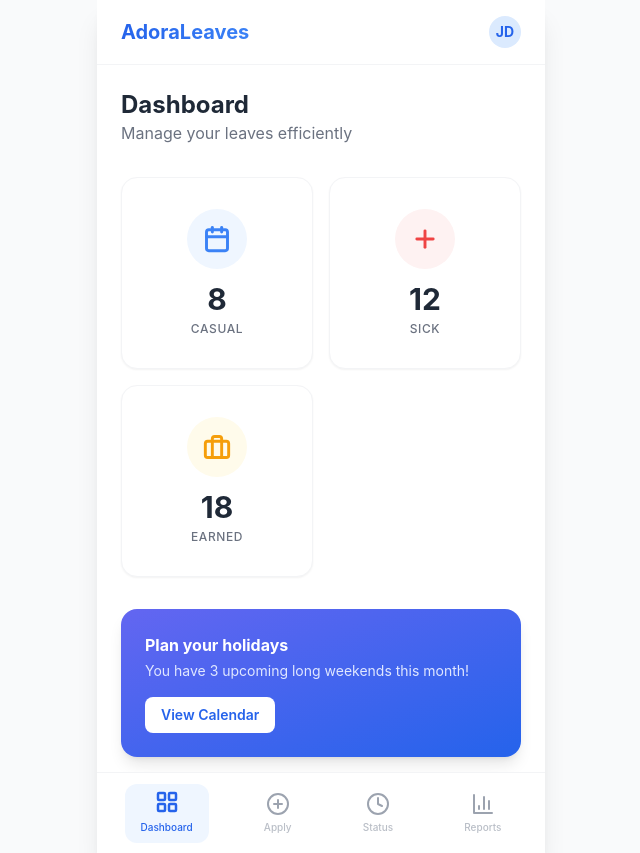
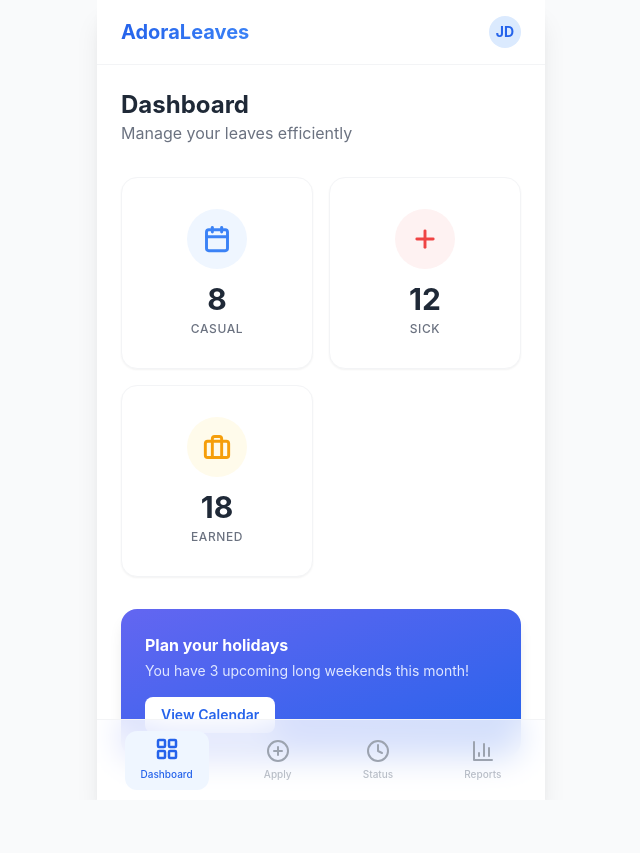
Before and after one commit to PraveenvPriyan/Leave-Management, a React (Vite) app: page / in a window 1280 px wide. Both pictures are taken after a click on the button "Go to Dashboard". Shown: the whole page, without its empty margins (319-959 px from the left). After the commit the page ends 800 px from the top, so only its background shows below. Built offline with nearby package versions, Linux system fonts and the light colour scheme.

Commit message:
welcome msg

```diff
--- a/src/layouts/Layout.tsx
+++ b/src/layouts/Layout.tsx
@@ -17,7 +17,7 @@ export function Layout({ children, currentPage, onNavigate }: LayoutProps) {
 
     return (
         <div className="min-h-screen bg-gray-50 font-sans text-gray-900">
-            <div className="max-w-md mx-auto min-h-screen flex flex-col bg-white shadow-xl overflow-hidden relative">
+            <div className="max-w-md mx-auto h-screen flex flex-col bg-white shadow-xl overflow-hidden relative">
                 <header className="bg-white px-6 py-4 border-b border-gray-100 flex items-center justify-between sticky top-0 z-10">
                     <h1 className="text-xl font-bold bg-gradient-to-r from-primary-600 to-primary-500 bg-clip-text text-transparent">
                         AdoraLeaves
```
